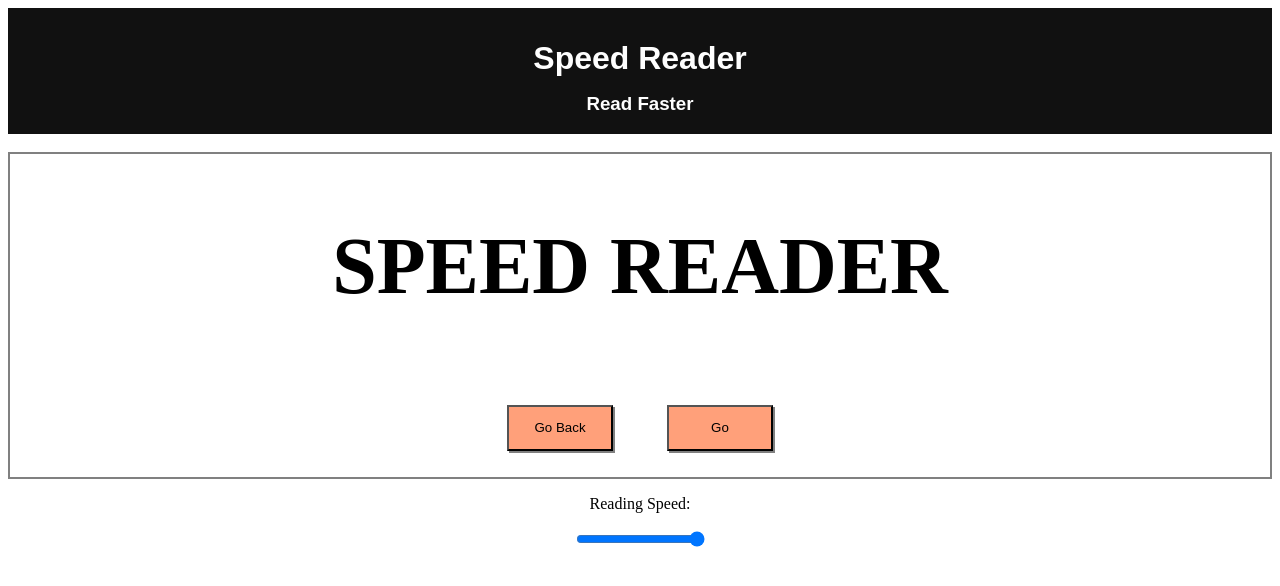
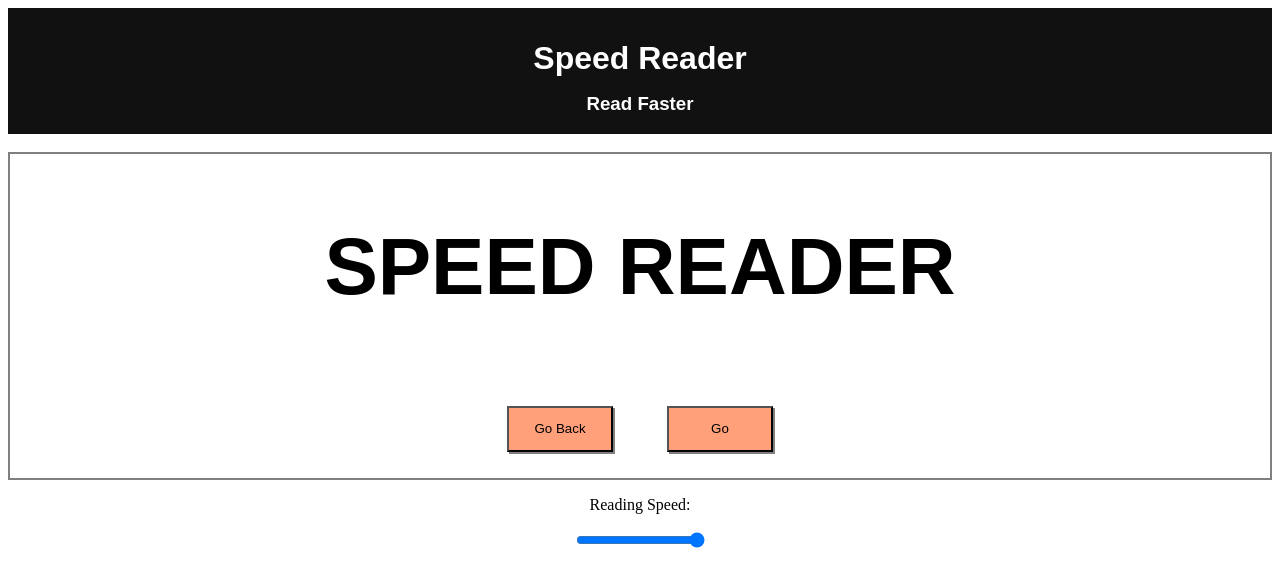
Before and after one commit to applena/sppedReader, a React (Create React App) app: page / in a window 1280 px wide. Both pictures are taken after typing "Sample" into the empty fields and a click on the button "Submit". Shown: the top 586 px of the page. Built offline with nearby package versions, Linux system fonts and the light colour scheme.

Commit message:
changed font to sans

```diff
--- a/src/components/Training.js
+++ b/src/components/Training.js
@@ -29,12 +29,12 @@ class Training extends React.Component{
 
   pauseReader = () => {
     this.setState({ active: false })
+
+    // save to local storage
     let stringI = JSON.stringify(this.state.i);
     let stringBook = JSON.stringify(this.props.textArr);
     localStorage.setItem('index', stringI);
     localStorage.setItem('book', stringBook);
-
-    console.log('??????????????', stringI);
   }
 
   runTimer() {
--- a/src/components/design/training.scss
+++ b/src/components/design/training.scss
@@ -24,6 +24,7 @@
   #word{
     text-align: center;
     font-size: 5em;
+    font-family: Arial, Helvetica, sans-serif;
   }
 
   #buttons{
```
